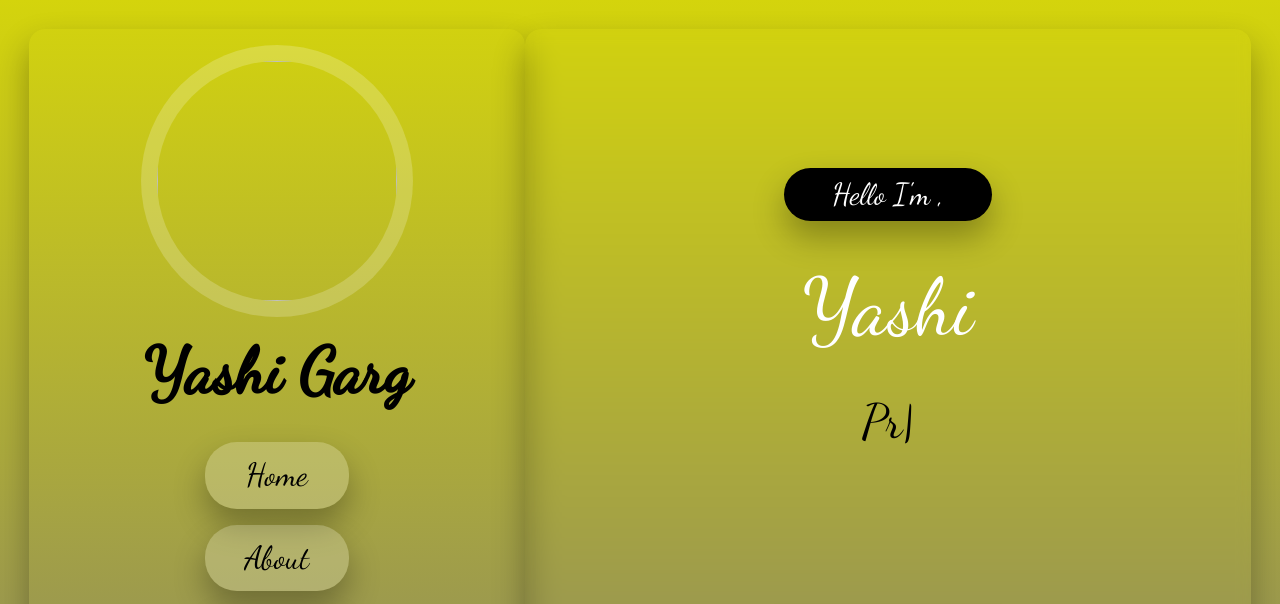
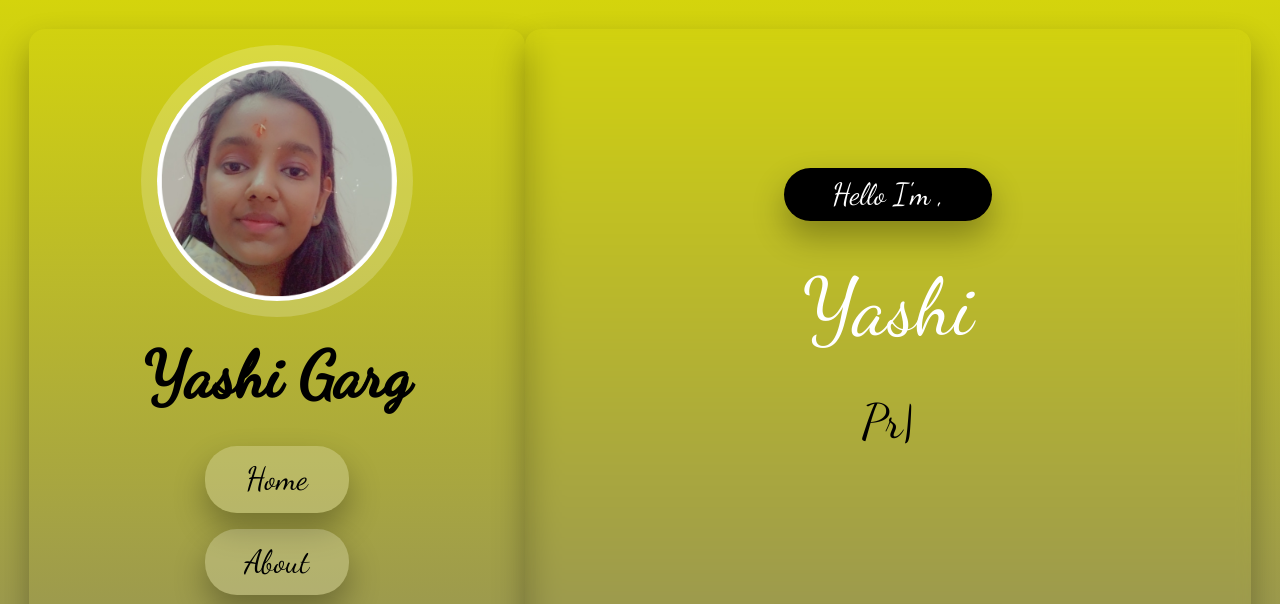
Before and after one commit to yashi6082/portfolio, a plain HTML site: page index.html in a window 1280 px wide. Shown: the top 604 px of the page. Drawn offline with nearby package versions, Linux system fonts and the light colour scheme; files whose address does not match are found by name.

Commit message:
Update index.html

```diff
--- a/index.html
+++ b/index.html
@@ -15,7 +15,7 @@
     <!-- starting of header section -->
     <header>
         <div class="user">
-            <img src="images/me5.png" alt="">
+            <img src="me5.png" alt="">
             <h1 class="name"><b>Yashi Garg</b></h1>
 
         </div>
```
